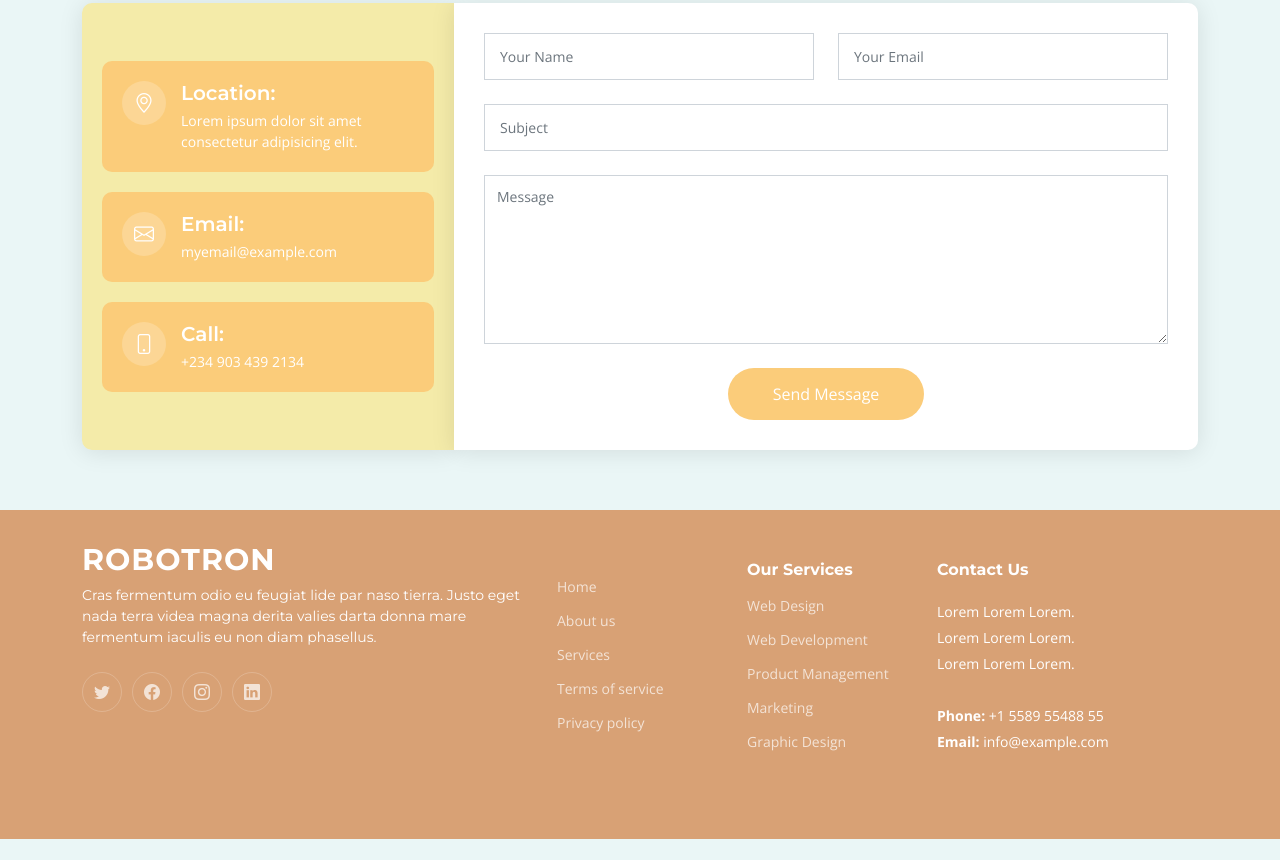
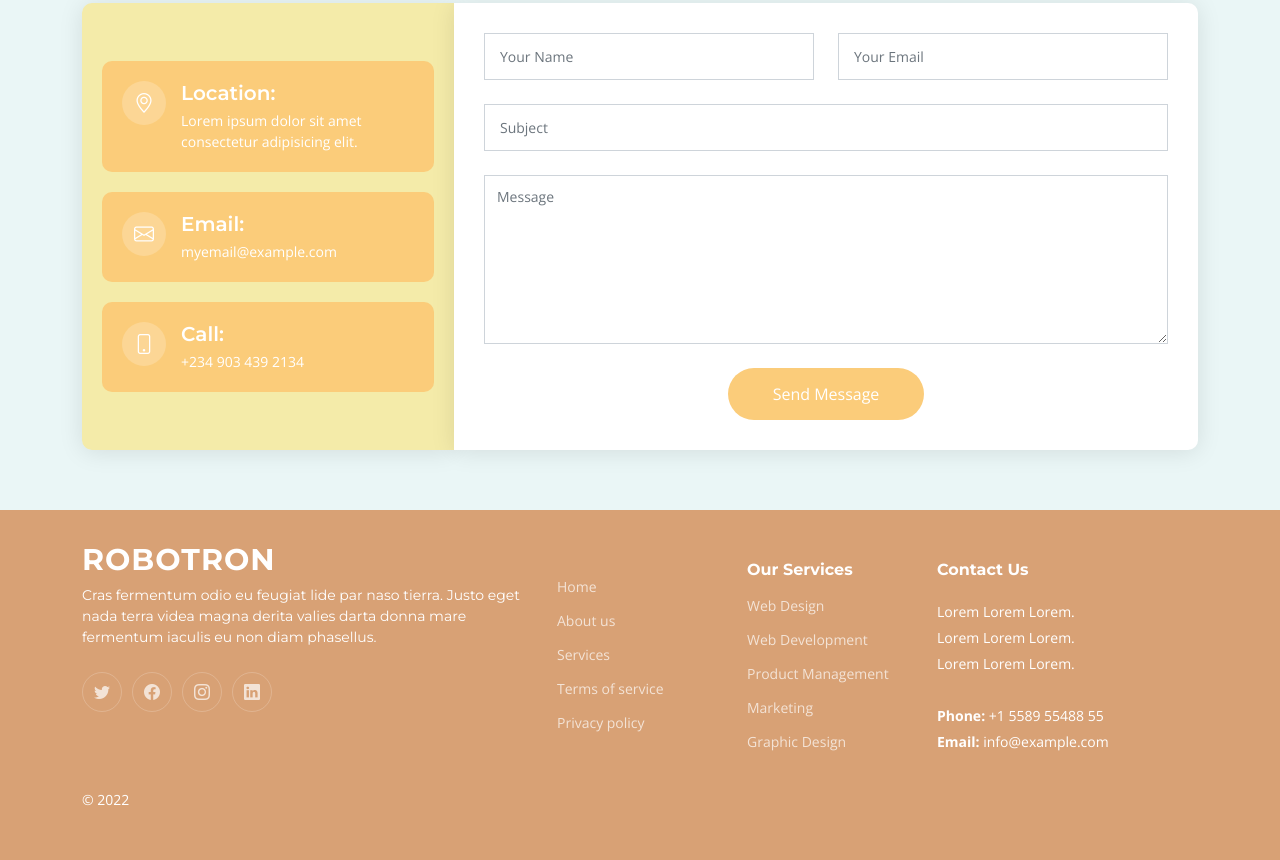
Before and after one commit to TheoMagJaph/OOBC, a plain HTML site: page index.html in a window 1280 px wide. Shown: the part 4573-5433 px from the top of the page. Before the commit the page ends 5412 px from the top, so only its background shows below. Drawn offline with nearby package versions, Linux system fonts and the light colour scheme.

Commit message:
Dynamic date added

```diff
--- a/assets/scripts/main.js
+++ b/assets/scripts/main.js
@@ -292,3 +292,14 @@ document.addEventListener("DOMContentLoaded", () => {
         aos_init();
     });
 });
+
+//Function that updates the year
+
+const updateYear = () => {
+    let yearDiv = document.getElementById("yearDiv");
+    let date = new Date();
+    let currentYear = date.getFullYear();
+    console.log(currentYear);
+    yearDiv.innerHTML += ` ${currentYear}`;
+};
+updateYear();
--- a/index.html
+++ b/index.html
@@ -928,6 +928,7 @@
                         </p>
                     </div>
                 </div>
+                <div id="yearDiv">&copy;</div>
             </div>
         </footer>
 
```
